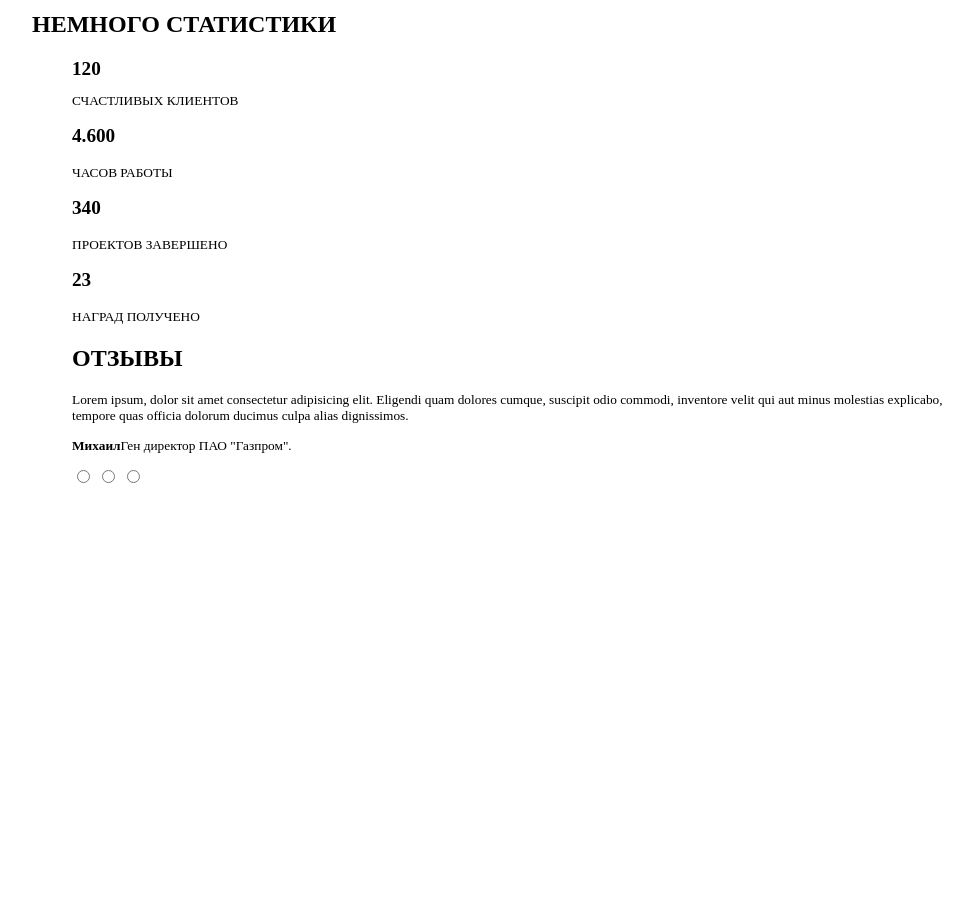
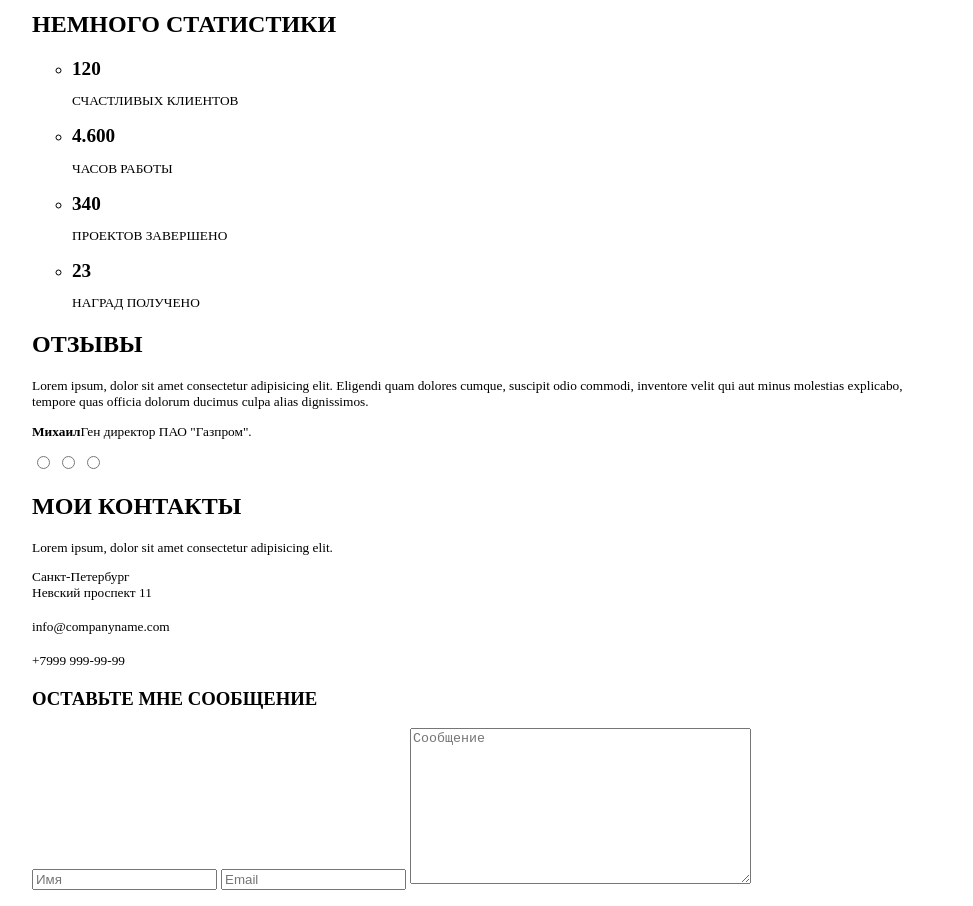
Before and after one commit to Kostya4202/Kostya4202.github.io, a plain HTML site: page src/index.html in a window 1280 px wide. Shown: the part 1880-2786 px from the top of the page, without its empty margins (16-989 px from the left). Before the commit the page ends 2383 px from the top, so only its background shows below. Drawn offline with Linux system fonts and the light colour scheme.

Commit message:
Add files via upload

```diff
--- a/src/index.html
+++ b/src/index.html
@@ -118,17 +118,17 @@
 			<h2>НЕМНОГО СТАТИСТИКИ</h2>
 
 			<div class="menu"><ul>
-				<span> <b><big>120</big></b></span>
-				<small><p>СЧАСТЛИВЫХ КЛИЕНТОВ<p></small>
+				<li><span> <b><big>120</big></b></span>
+				<small><p>СЧАСТЛИВЫХ КЛИЕНТОВ<p></small></li>
 
-					<span> <b><big>4.600</big></b></span>
-					<small><p>ЧАСОВ РАБОТЫ<p></small>
+					<li><span> <b><big>4.600</big></b></span>
+					<small><p>ЧАСОВ РАБОТЫ<p></small></li>
 
-						<span> <b><big>340</big></b></span>
-						<small><p>ПРОЕКТОВ ЗАВЕРШЕНО<p></small>
+						<li><span> <b><big>340</big></b></span>
+						<small><p>ПРОЕКТОВ ЗАВЕРШЕНО<p></small></li>
 
-							<span> <b><big>23</big></b></span>
-							<small><p>НАГРАД ПОЛУЧЕНО<p></small>
+							<li><span> <b><big>23</big></b></span>
+							<small><p>НАГРАД ПОЛУЧЕНО<p></small></li></ul>
 
 								<h2>ОТЗЫВЫ</h2>
 								<small>	<p>	Lorem ipsum, dolor sit amet consectetur adipisicing elit. Eligendi quam dolores cumque, suscipit odio commodi, inventore velit qui aut minus molestias explicabo,<br> tempore quas officia dolorum ducimus culpa alias dignissimos.</p></small>
@@ -139,6 +139,24 @@
 									<input type="radio" name="text_imput" value="1">
 									<input type="radio" name="text_imput" value="2">
 									<input type="radio" name="text_imput" value="3">
+
+									<h2>МОИ КОНТАКТЫ</h2>
+
+									<small>	<p>	Lorem ipsum, dolor sit amet consectetur adipisicing elit.</p></small>
+
+									<small><p>Санкт-Петербург<br>Невский проспект 11<p></small>
+										<small><p>info@companyname.com<p></small>
+											<small><p>+7999 999-99-99<p></small>
+
+												<h3>ОСТАВЬТЕ МНЕ СООБЩЕНИЕ</h3>
+
+												<input type="text3" name="text_input" value="" placeholder="Имя">
+												<input type="text3" name="text_input" value="" placeholder="Email">
+												<textarea name="text" placeholder="Сообщение" cols="40" rows="10"></textarea>
+
+
+
+
 
 
 
```
